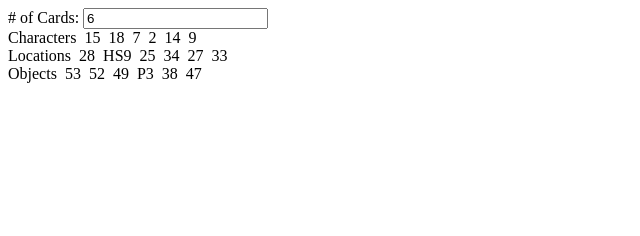
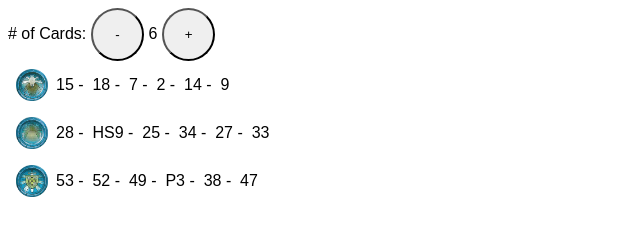
Before and after one commit to ChadHartman/mysterium, a plain HTML site: page index.html in a window 1280 px wide. Shown: the whole page, without its empty margins (0-640 px from the left). Drawn offline with nearby package versions, Linux system fonts and the light colour scheme.

Commit message:
simplified interface

```diff
--- a/app.js
+++ b/app.js
@@ -1,6 +1,4 @@
 "use strict"
-
-
 
 angular.module('app', []).controller('MainController', ['$scope', function($scope) {
 
@@ -21,7 +19,9 @@ angular.module('app', []).controller('MainController', ['$scope', function($scop
     };
 
     $scope.numCards = 6;
-    $scope.characters = {
+
+    $scope.categories = [{
+            name:"characters",
             available: [
                 "1", "2", "3", "4", "5", "6",
                 "7", "8", "9", "10", "11", "12",
@@ -29,8 +29,8 @@ angular.module('app', []).controller('MainController', ['$scope', function($scop
                 "P1", "HS1", "HS2", "HS3", "HS4", "HS5", "HS6"
             ],
             selected: []
-    };
-    $scope.locations = {
+        }, {
+            name:"locations",
             available: [
                 "19", "20", "21", "22", "23", "24",
                 "25", "26", "27", "28", "29", "30",
@@ -38,8 +38,8 @@ angular.module('app', []).controller('MainController', ['$scope', function($scop
                 "P2", "HS7", "HS8", "HS9", "HS10", "HS11", "HS12"
             ],
             selected: []
-    };
-    $scope.objects = {
+        }, {
+            name:"objects",
             available: [
                 "37", "38", "39", "40", "41", "42",
                 "43", "44", "45", "46", "47", "48",
@@ -47,13 +47,17 @@ angular.module('app', []).controller('MainController', ['$scope', function($scop
                 "P3", "HS13", "HS14", "HS15", "HS16", "HS17", "HS18"
             ],
             selected: []
+        }
+    ];
+
+
+    $scope.addCard = function(increment) {
+        $scope.numCards += increment;
+
+        for(var i = 0; i < $scope.categories.length; i++) {
+            randomlySelect($scope.categories[i]);
+        }
     };
 
-    $scope.onNumCardsChanged = function() {
-        randomlySelect($scope.characters);
-        randomlySelect($scope.locations);
-        randomlySelect($scope.objects);
-    };
-
-    $scope.onNumCardsChanged();
+    $scope.addCard(0);
 }]);
--- /dev/null
+++ b/assets/styles/main.css
@@ -0,0 +1,25 @@
+html {
+    font-family: sans-serif;
+}
+#num-cards-input {
+    width: 2em;
+    text-align: center;
+}
+button.card-adder {
+    width: 4em;
+    height: 4em;
+    text-align: center;
+    border-radius: 2em;
+}
+img.category-icon {
+    width: 2em;
+    height: 2em;
+    margin: 0.5em;
+}
+div.category-container {
+    display:table;
+}
+div.category-container > * {
+    display:table-cell;
+    vertical-align:middle;
+}
--- a/index.html
+++ b/index.html
@@ -1,33 +1,27 @@
 <!DOCTYPE html>
 <html ng-app="app">
+
 <head>
     <meta charset="utf-8">
-        <link rel="stylesheet" type="text/css" href="main.css">
+    <link rel="stylesheet" type="text/css" href="assets/styles/main.css">
 </head>
+
 <body>
     <div ng-controller="MainController">
-            <label for="num-cards"># of Cards:</label>
-            <input id="num-cards" ng-model="numCards" type="number" ng-change="onNumCardsChanged()"/>
-            <div id="characters">
-                <span>Characters</span>
-                <span ng-repeat="id in characters.selected">
-                    &nbsp;{{id}}
-                </span>
-            </div>
-            <div id="locations">
-                <span>Locations</span>
-                <span ng-repeat="id in locations.selected">
-                    &nbsp;{{id}}
-                </span>
-            </div>
-            <div id="objects">
-                <span>Objects</span>
-                <span ng-repeat="id in objects.selected">
-                    &nbsp;{{id}}
+        <span># of Cards:</span>
+        <button class="card-adder" ng-click="addCard(-1)">-</button>
+        <span>{{numCards}}</span>
+        <button class="card-adder" ng-click="addCard(1)">+</button>
+        <div class="category-container" ng-repeat="category in categories">
+            <img class="category-icon" src="assets/images/{{category.name}}.png"/>
+            <span ng-repeat="id in category.selected">
+                <span ng-if="!$first">&nbsp;-&nbsp;</span>
+                {{id}}
             </span>
         </div>
     </div>
     <script type="text/javascript" src="https://ajax.googleapis.com/ajax/libs/angularjs/1.5.8/angular.min.js"></script>
     <script type="text/javascript" src="app.js"></script>
 </body>
+
 </html>
```
Also changed, not shown: assets/images/characters.png (added), assets/images/locations.png (added), assets/images/objects.png (added), main.css (deleted). Lines whose indentation alone changed are shown as unchanged.
